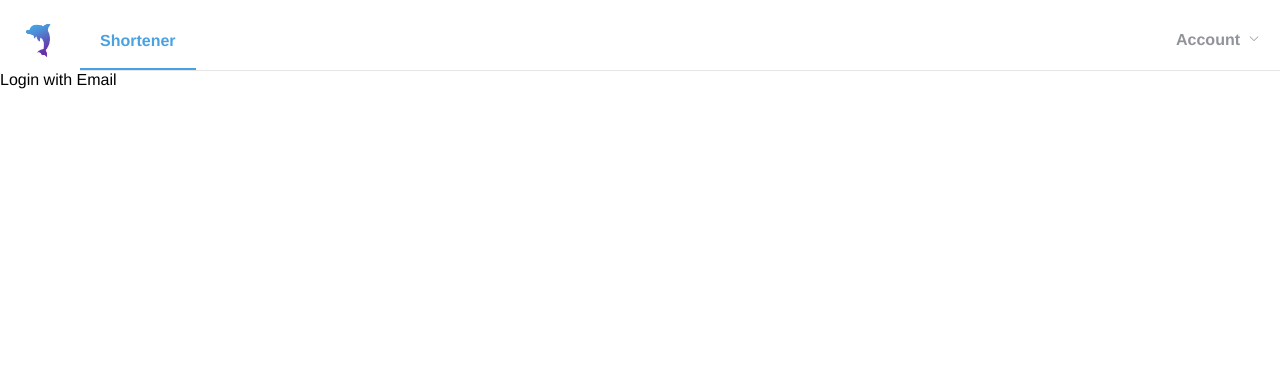
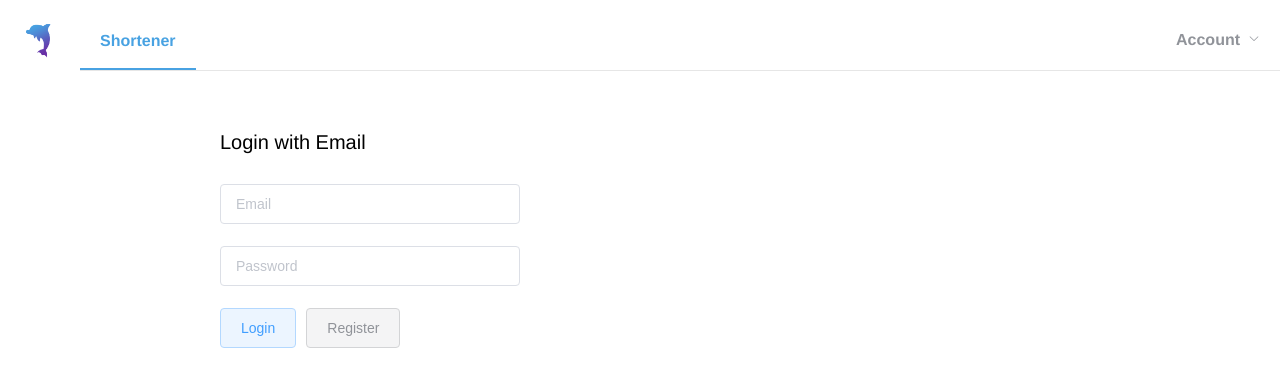
Before and after one commit to AyakaLab/lighten, a Vue app in the folder frontend/: page /login in a window 1280 px wide. Shown: the top 386 px of the page. Built offline with nearby package versions, Linux system fonts and the light colour scheme.

Commit message:
:sparkles: Finalize login page
Signed-off-by: Ayaka Neko <neko@ayaka.moe>

```diff
--- a/frontend/src/pages/Login.vue
+++ b/frontend/src/pages/Login.vue
@@ -1,9 +1,21 @@
 <template>
-  <div>
+  <div class="login">
     <Header />
     <div class="login-container">
       <div class="login-title">Login with Email</div>
       <div class="login-input-container">
+        <el-form :model="ruleForm" :rules="rules" ref="ruleForm">
+          <el-form-item prop="email">
+            <el-input v-model="ruleForm.email" type="email" placeholder="Email" class="input-element"></el-input>
+          </el-form-item>
+          <el-form-item prop="password">
+            <el-input v-model="ruleForm.password" type="password" placeholder="Password" class="input-element"></el-input>
+          </el-form-item>
+          <div class="input-element btn-group">
+            <el-button type="primary" plain @click="login">Login</el-button>
+            <el-button type="info" plain @click="register">Register</el-button>
+          </div>
+        </el-form>
       </div>
     </div>
   </div>
@@ -17,8 +29,53 @@ export default {
   components: {
     Header
   },
+  data () {
+    return {
+      ruleForm: {
+        email: '',
+        password: ''
+      },
+      rules: {
+        email: [
+          { required: true, message: 'Email Address is reuqired', trigger: 'change' },
+          { type: 'email', message: 'Please input valid email address', trigger: ['blur', 'change'] }
+        ],
+        password: [
+          { required: true, message: 'Password is required', trigger: 'blur' },
+          { min: 8, message: 'Password must be at least 8 characters', trigger: 'blur' }
+        ]
+      }
+    }
+  },
+  methods: {
+    login () {
+
+    },
+    register () {
+      this.$router.push({ name: 'Register' })
+    }
+  },
   created () {
     document.title = 'Login'
   }
 }
 </script>
+
+<style lang="less" scoped>
+.login-container {
+  margin: 60px auto 20px;
+  max-width: 840px;
+  width: 100%;
+  padding: 0 20px;
+}
+
+.login-input-container {
+  margin-top: 30px;
+  max-width: 300px;
+}
+
+.login-title {
+  font-size: 20px;
+  font-weight: 500;
+}
+</style>
```
